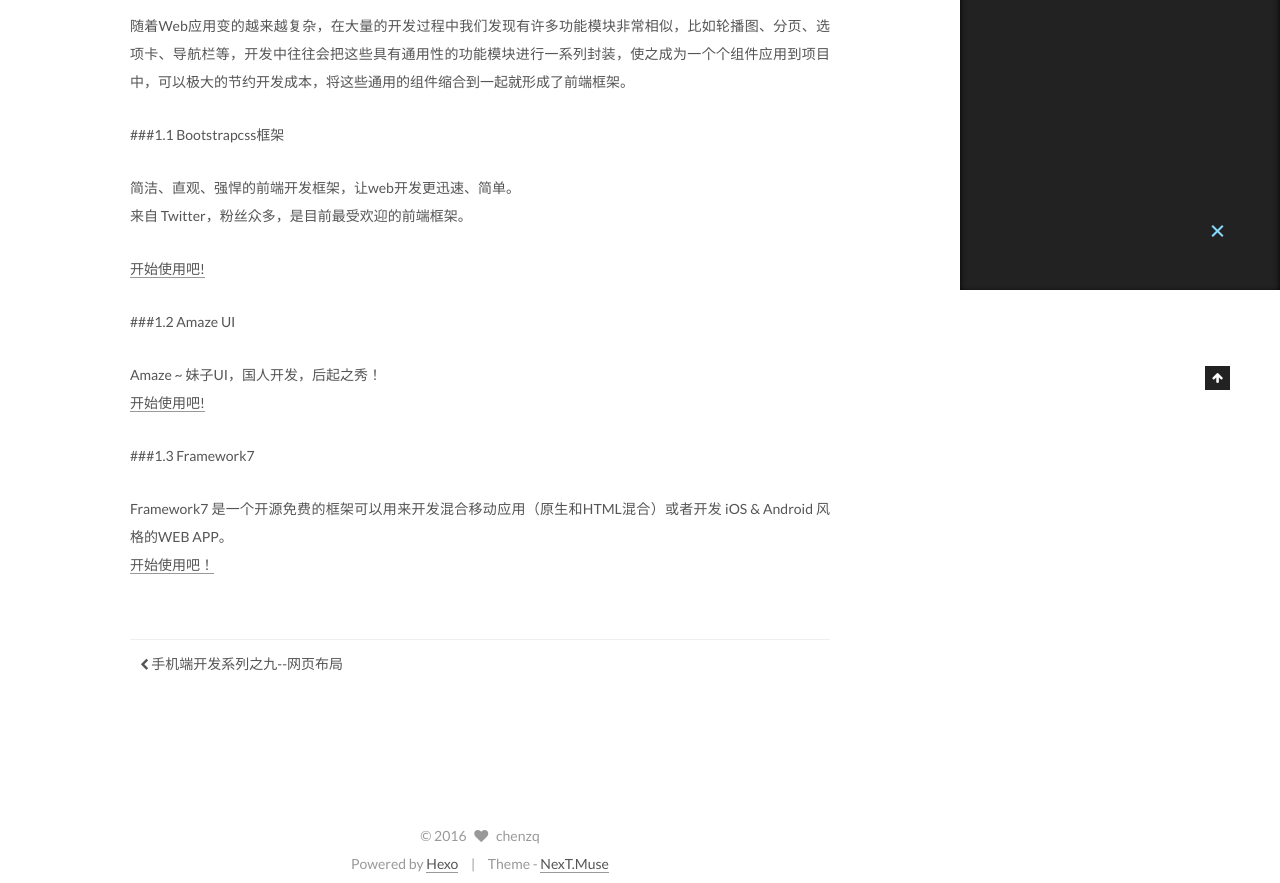
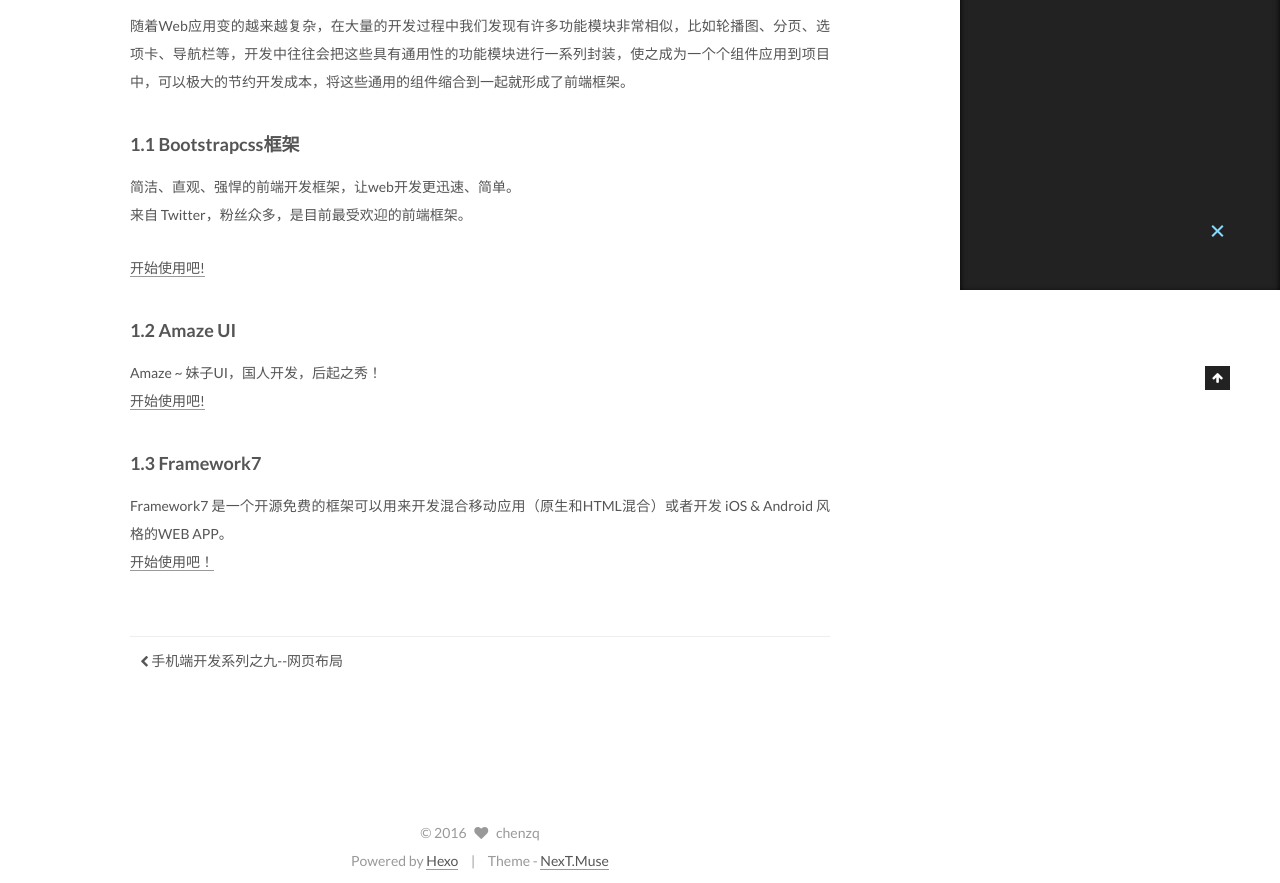
Before and after one commit to winnerbe/winnerbe.github.io, a plain HTML site: page 2015/10/04/手机端开发系列之十/index.html in a window 1280 px wide. Shown: the part 510-1393 px from the top of the page. Drawn offline with Linux system fonts and the light colour scheme.

Commit message:
Site updated: 2016-10-04 21:14:19

```diff
--- a/2015/10/04/手机端开发系列之十/index.html
+++ b/2015/10/04/手机端开发系列之十/index.html
@@ -85,21 +85,18 @@
 
 
 <meta name="description" content="css框架随着Web应用变的越来越复杂，在大量的开发过程中我们发现有许多功能模块非常相似，比如轮播图、分页、选项卡、导航栏等，开发中往往会把这些具有通用性的功能模块进行一系列封装，使之成为一个个组件应用到项目中，可以极大的节约开发成本，将这些通用的组件缩合到一起就形成了前端框架。
-###1.1 Bootstrapcss框架
-简洁、直观、强悍的前端开发框架，让web开发更迅速、简单。来自 Twitt">
+1.1 Bootstrapcss框架简洁、直观、强悍的前端开发框架，让web开发更迅速、简单。来自 Twitter，粉">
 <meta property="og:type" content="article">
 <meta property="og:title" content="手机端开发系列之十--css框架">
 <meta property="og:url" content="http://yoursite.com/2015/10/04/手机端开发系列之十/index.html">
 <meta property="og:site_name" content="chenzq  FE">
 <meta property="og:description" content="css框架随着Web应用变的越来越复杂，在大量的开发过程中我们发现有许多功能模块非常相似，比如轮播图、分页、选项卡、导航栏等，开发中往往会把这些具有通用性的功能模块进行一系列封装，使之成为一个个组件应用到项目中，可以极大的节约开发成本，将这些通用的组件缩合到一起就形成了前端框架。
-###1.1 Bootstrapcss框架
-简洁、直观、强悍的前端开发框架，让web开发更迅速、简单。来自 Twitt">
-<meta property="og:updated_time" content="2016-10-04T09:44:12.333Z">
+1.1 Bootstrapcss框架简洁、直观、强悍的前端开发框架，让web开发更迅速、简单。来自 Twitter，粉">
+<meta property="og:updated_time" content="2016-10-04T13:14:09.475Z">
 <meta name="twitter:card" content="summary">
 <meta name="twitter:title" content="手机端开发系列之十--css框架">
 <meta name="twitter:description" content="css框架随着Web应用变的越来越复杂，在大量的开发过程中我们发现有许多功能模块非常相似，比如轮播图、分页、选项卡、导航栏等，开发中往往会把这些具有通用性的功能模块进行一系列封装，使之成为一个个组件应用到项目中，可以极大的节约开发成本，将这些通用的组件缩合到一起就形成了前端框架。
-###1.1 Bootstrapcss框架
-简洁、直观、强悍的前端开发框架，让web开发更迅速、简单。来自 Twitt">
+1.1 Bootstrapcss框架简洁、直观、强悍的前端开发框架，让web开发更迅速、简单。来自 Twitter，粉">
 
 
 
@@ -283,13 +280,10 @@
 
 
         <h2 id="css框架"><a href="#css框架" class="headerlink" title="css框架"></a>css框架</h2><p>随着Web应用变的越来越复杂，在大量的开发过程中我们发现有许多功能模块非常相似，比如轮播图、分页、选项卡、导航栏等，开发中往往会把这些具有通用性的功能模块进行一系列封装，使之成为一个个组件应用到项目中，可以极大的节约开发成本，将这些通用的组件缩合到一起就形成了前端框架。</p>
-<p>###1.1 Bootstrapcss框架</p>
-<p>简洁、直观、强悍的前端开发框架，让web开发更迅速、简单。<br>来自 Twitter，粉丝众多，是目前最受欢迎的前端框架。</p>
+<h3 id="1-1-Bootstrapcss框架"><a href="#1-1-Bootstrapcss框架" class="headerlink" title="1.1 Bootstrapcss框架"></a>1.1 Bootstrapcss框架</h3><p>简洁、直观、强悍的前端开发框架，让web开发更迅速、简单。<br>来自 Twitter，粉丝众多，是目前最受欢迎的前端框架。</p>
 <p><a href="http://www.bootcss.com/" target="_blank" rel="external">开始使用吧!</a></p>
-<p>###1.2 Amaze UI</p>
-<p>Amaze ~ 妹子UI，国人开发，后起之秀！<br><a href="http://amazeui.org/" target="_blank" rel="external">开始使用吧!</a></p>
-<p>###1.3 Framework7</p>
-<p>Framework7 是一个开源免费的框架可以用来开发混合移动应用（原生和HTML混合）或者开发 iOS &amp; Android 风格的WEB APP。<br><a href="http://framework7.taobao.org/" target="_blank" rel="external">开始使用吧！</a></p>
+<h3 id="1-2-Amaze-UI"><a href="#1-2-Amaze-UI" class="headerlink" title="1.2 Amaze UI"></a>1.2 Amaze UI</h3><p>Amaze ~ 妹子UI，国人开发，后起之秀！<br><a href="http://amazeui.org/" target="_blank" rel="external">开始使用吧!</a></p>
+<h3 id="1-3-Framework7"><a href="#1-3-Framework7" class="headerlink" title="1.3 Framework7"></a>1.3 Framework7</h3><p>Framework7 是一个开源免费的框架可以用来开发混合移动应用（原生和HTML混合）或者开发 iOS &amp; Android 风格的WEB APP。<br><a href="http://framework7.taobao.org/" target="_blank" rel="external">开始使用吧！</a></p>
 
 
     </div>
@@ -421,7 +415,7 @@
 
 
 
-              <div class="post-toc-content"><ol class="nav"><li class="nav-item nav-level-2"><a class="nav-link" href="#css框架"><span class="nav-number">1.</span> <span class="nav-text">css框架</span></a></li></ol></div>
+              <div class="post-toc-content"><ol class="nav"><li class="nav-item nav-level-2"><a class="nav-link" href="#css框架"><span class="nav-number">1.</span> <span class="nav-text">css框架</span></a><ol class="nav-child"><li class="nav-item nav-level-3"><a class="nav-link" href="#1-1-Bootstrapcss框架"><span class="nav-number">1.1.</span> <span class="nav-text">1.1 Bootstrapcss框架</span></a></li><li class="nav-item nav-level-3"><a class="nav-link" href="#1-2-Amaze-UI"><span class="nav-number">1.2.</span> <span class="nav-text">1.2 Amaze UI</span></a></li><li class="nav-item nav-level-3"><a class="nav-link" href="#1-3-Framework7"><span class="nav-number">1.3.</span> <span class="nav-text">1.3 Framework7</span></a></li></ol></li></ol></div>
 
           </div>
         </section>
```
Also changed, not shown: index.html (+3 -6 lines).
